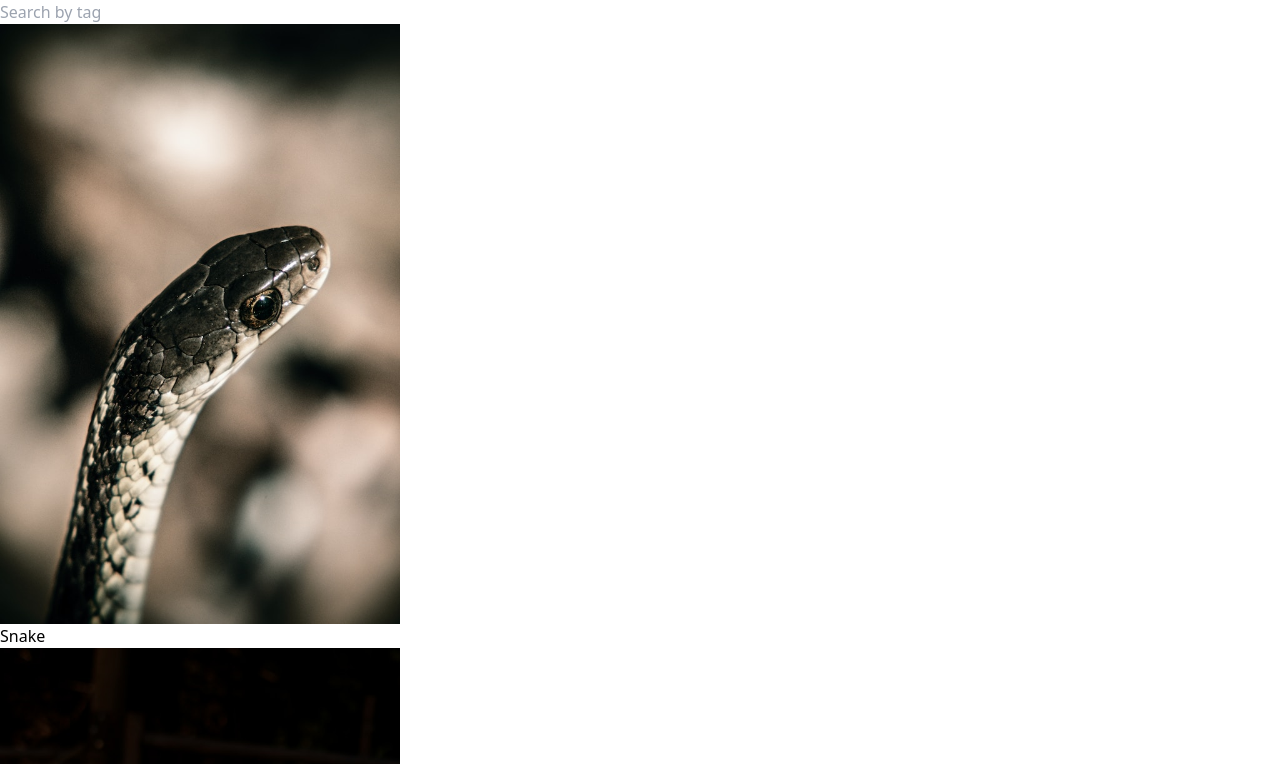
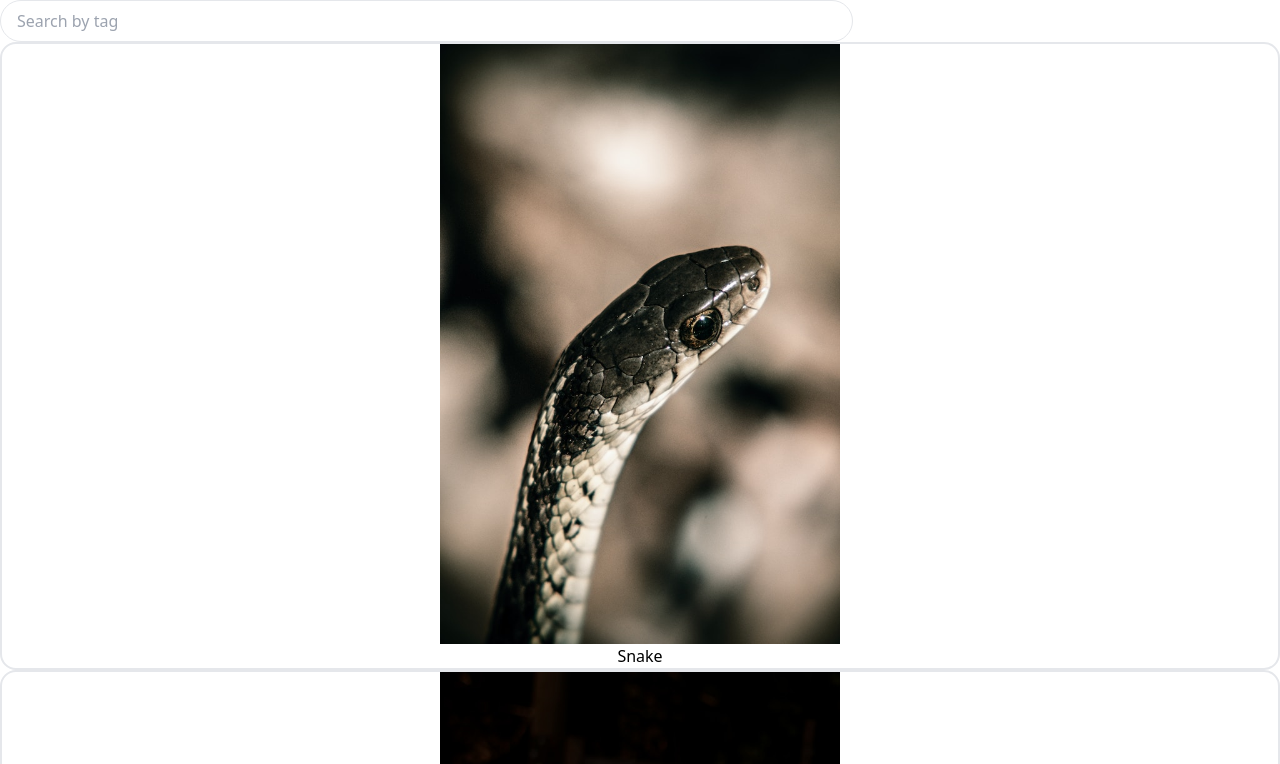
Before and after one commit to etanami/image-gallery, a React (Vite) app: page / in a window 1280 px wide. Shown: the top 764 px of the page. Built offline with nearby package versions, Linux system fonts and the light colour scheme.

Commit message:
refactor search and card component classes

```diff
--- a/src/components/Card.jsx
+++ b/src/components/Card.jsx
@@ -56,7 +56,7 @@ const Card = ({ id, tag, src, index, moveImage }) => {
   drag(drop(ref));
 
   return (
-    <div ref={ref} style={{ opacity }} className="flex flex-col items-center text-center border-2 border-gray-200 rounded-2xl transform hover:sca hover:scale-105 transition ease-out duration-300 overflow-hidden">
+    <div ref={ref} style={{ opacity }} className="card">
       <img src={src} alt={tag} width={400} height={400} className="object-cover w-full h-full" />
       <p className="py-2 text-lg font-bold">{tag}</p>
     </div>
--- a/src/index.css
+++ b/src/index.css
@@ -1,3 +1,12 @@
 @tailwind base;
 @tailwind components;
 @tailwind utilities;
+
+
+.card {
+  @apply flex flex-col items-center text-center border-2 border-gray-200 rounded-2xl transform hover:scale-105 transition ease-out duration-300 overflow-hidden;
+}
+
+.search-bar {
+  @apply py-2 px-4 border border-gray-200 rounded-3xl w-full md:w-2/3;
+}
```
